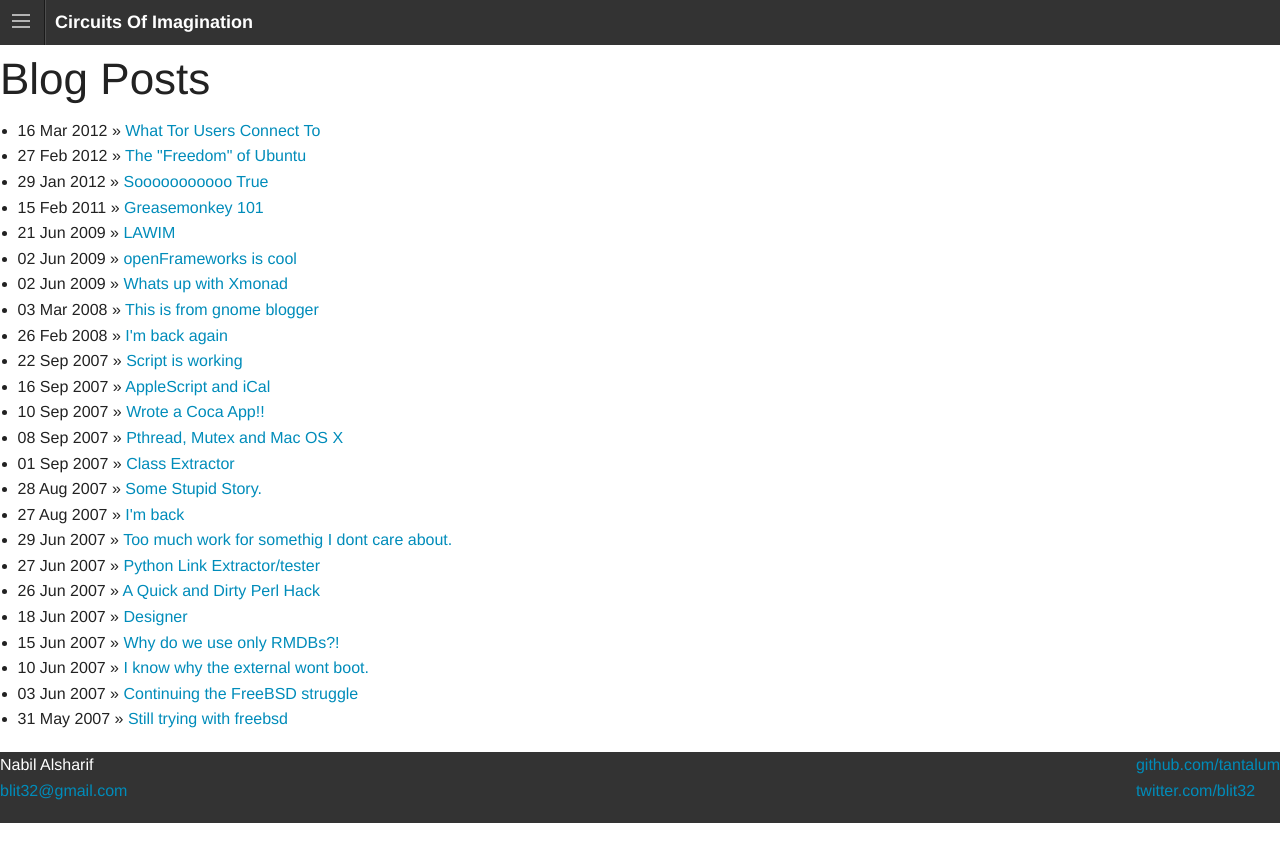
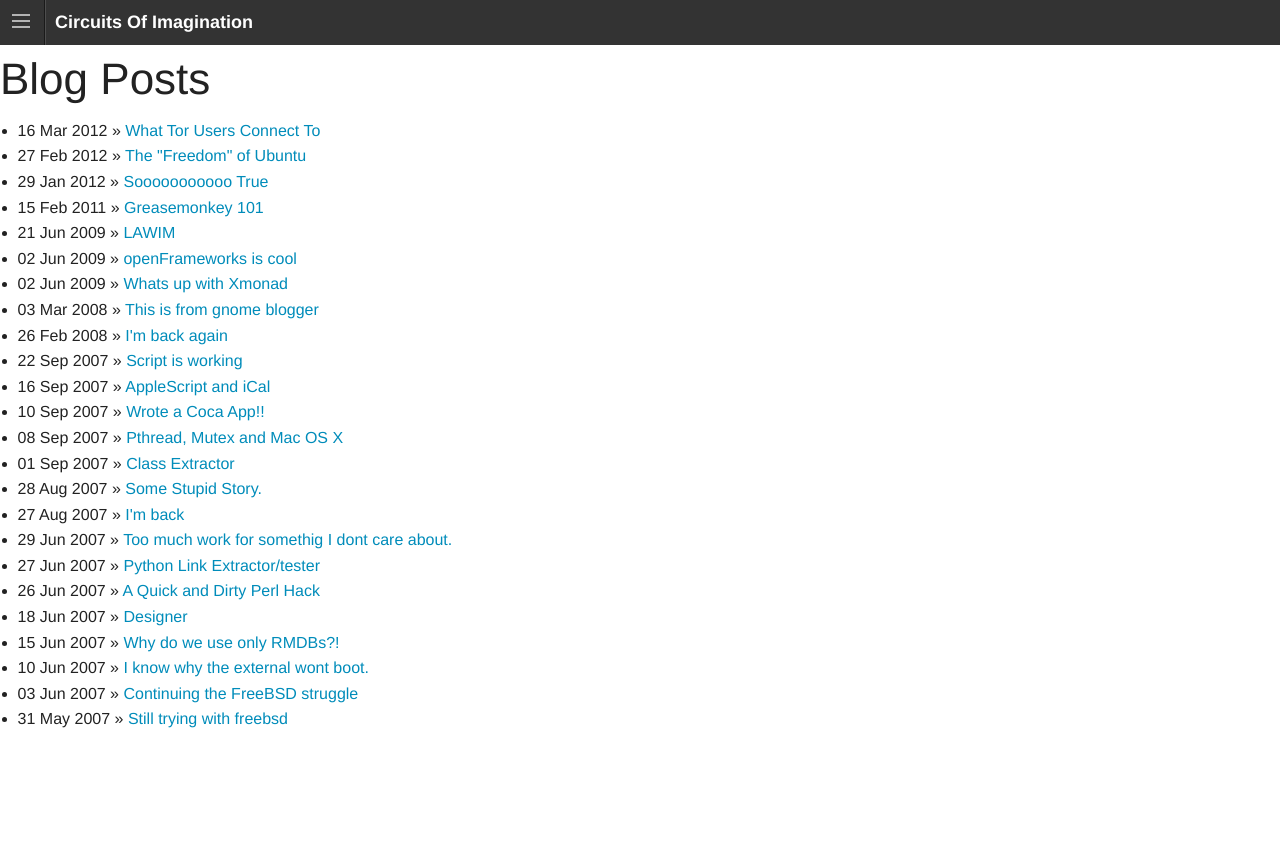
Before and after one commit to tantalum/tantalum.github.io, a Jekyll site: the page built from index.html, in a window 1280 px wide. Shown: the top 862 px of the page. Built offline with Jekyll 4.4.1, drawn with Linux system fonts in a browser that asks for light colours; Markdown is read by kramdown in place of the engine named in the settings.

Commit message:
Remove ugly footer

```diff
--- a/_layouts/default.html
+++ b/_layouts/default.html
@@ -51,21 +51,6 @@
           </ul>
         </aside>
 
-        <!-- footer -->
-        <div class="footer clearfix">
-          <div class="contact left">
-            <p>
-              <span class="me">Nabil Alsharif</span><br />
-              <a href="mailto:blit32@gmail.com">blit32@gmail.com</a>
-            </p>
-          </div>
-          <div class="contact right">
-            <p>
-              <a href="https://github.com/tantalum">github.com/tantalum</a><br />
-              <a href="https://twitter.com/blit32">twitter.com/blit32</a><br />
-            </p>
-          </div>
-        </div>
       </div>
     </div>
 
--- a/css/main.css
+++ b/css/main.css
@@ -1,10 +1,5 @@
 .post-content {
     padding-left: 1em;
-}
-
-.footer {
-    color: #fff;
-    background: none repeat scroll 0% 0% rgb(51, 51, 51);
 }
 
 blockquote {
```
